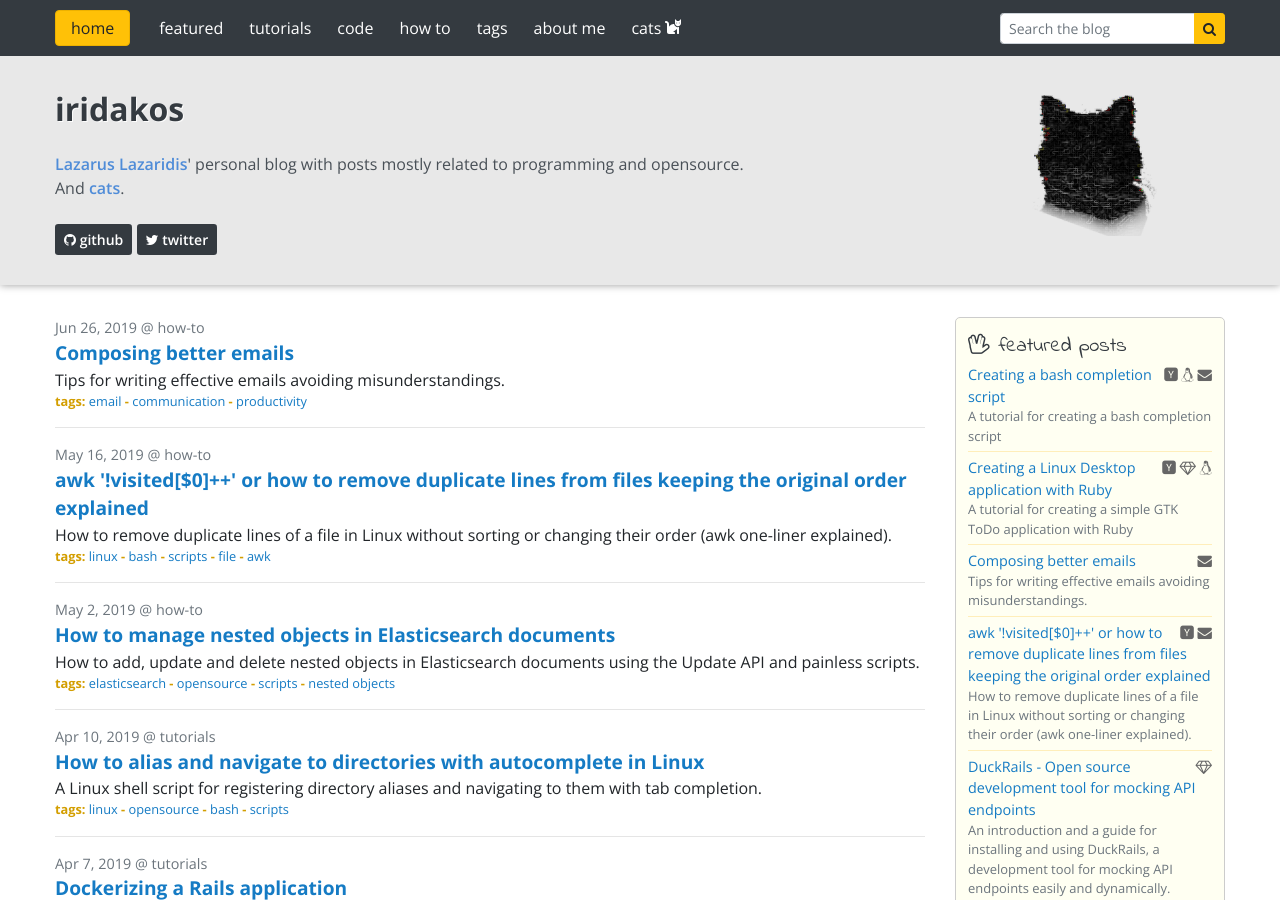
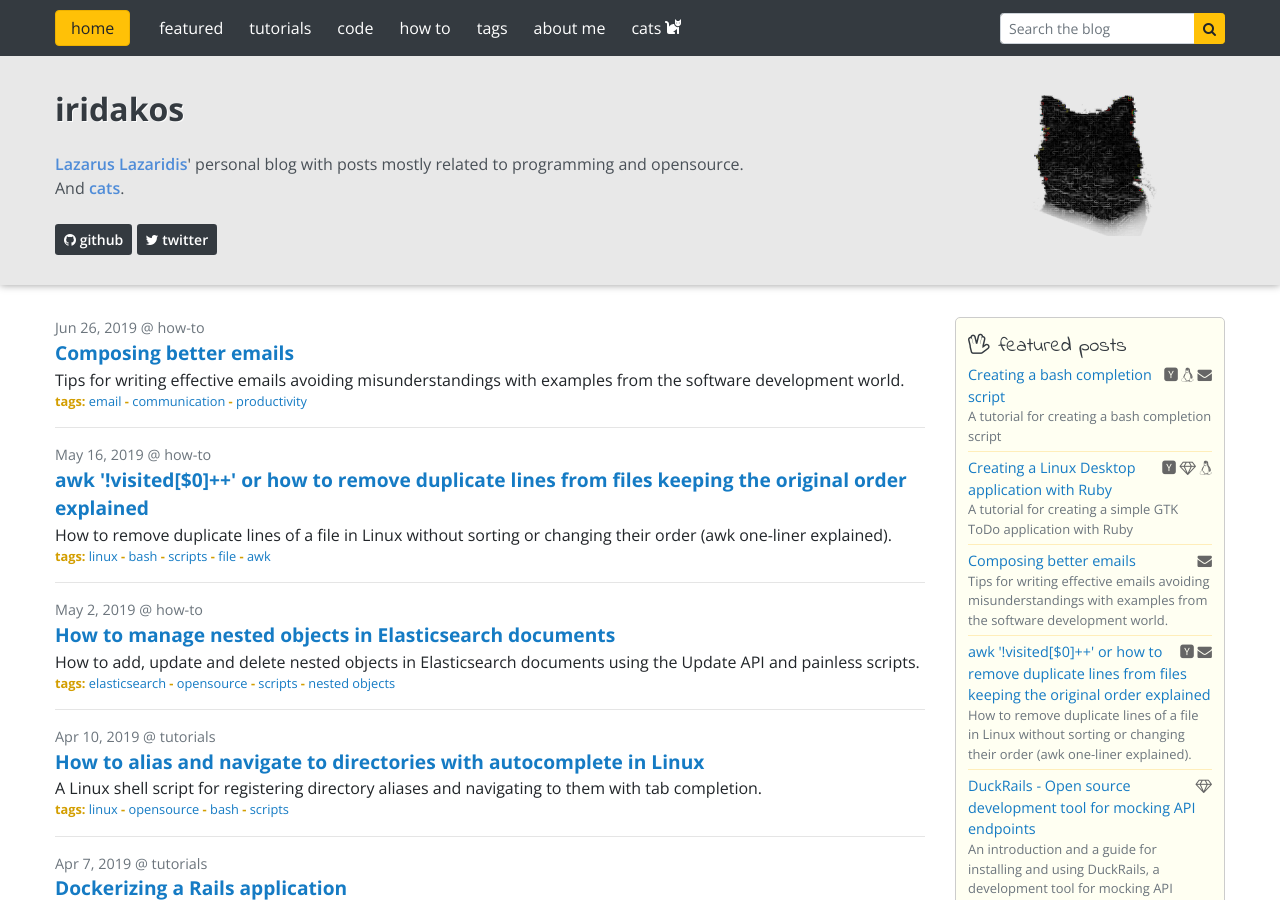
Before and after one commit to iridakos/iridakos.github.io, a Jekyll site: the page built from index.html, in a window 1280 px wide and 900 px high. Built offline with Jekyll 4.4.1, drawn with Linux system fonts in a browser that asks for light colours; nearby versions of some CDN libraries; the list of posts is cut into pages by our own code; comment, search, counter and statistics services are not loaded.

Commit message:
Update 2019-6-26-composing-better-emails.markdown

```diff
--- a/_posts/2019-6-26-composing-better-emails.markdown
+++ b/_posts/2019-6-26-composing-better-emails.markdown
@@ -1,8 +1,8 @@
 ---
 layout: default
 title:  "Composing better emails"
-description: "Tips for writing effective emails avoiding misunderstandings."
-preview: "Tips for writing effective emails avoiding misunderstandings."
+description: "Tips for writing effective emails avoiding misunderstandings with examples from the software development world."
+preview: "Tips for writing effective emails avoiding misunderstandings with examples from the software development world."
 date: 2019-06-26 16:30:00 +0300
 image: "https://iridakos.com/assets/images/posts/better-emails/post.png"
 category: "how-to"
```
